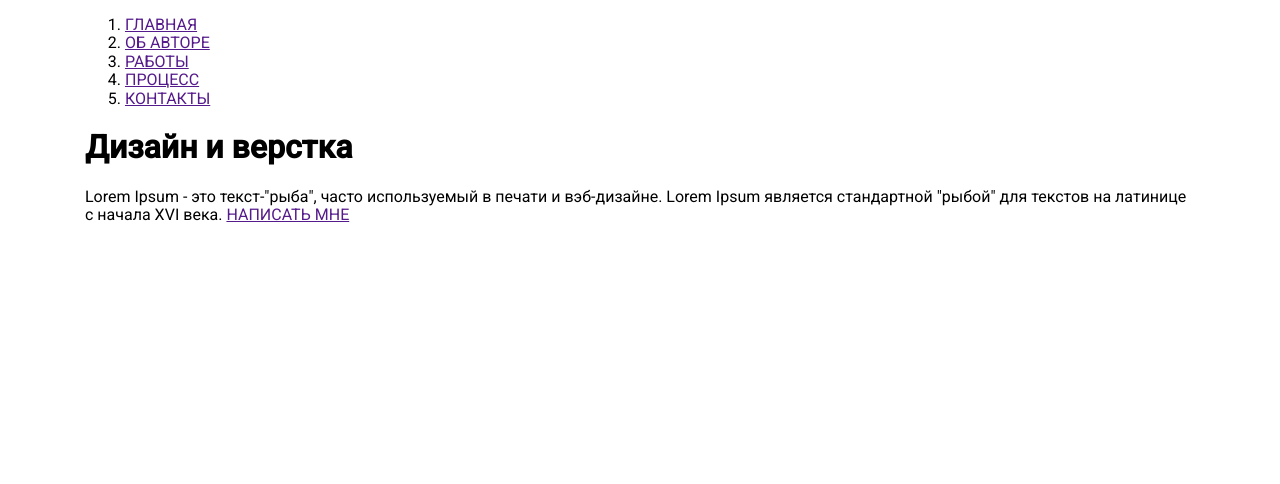
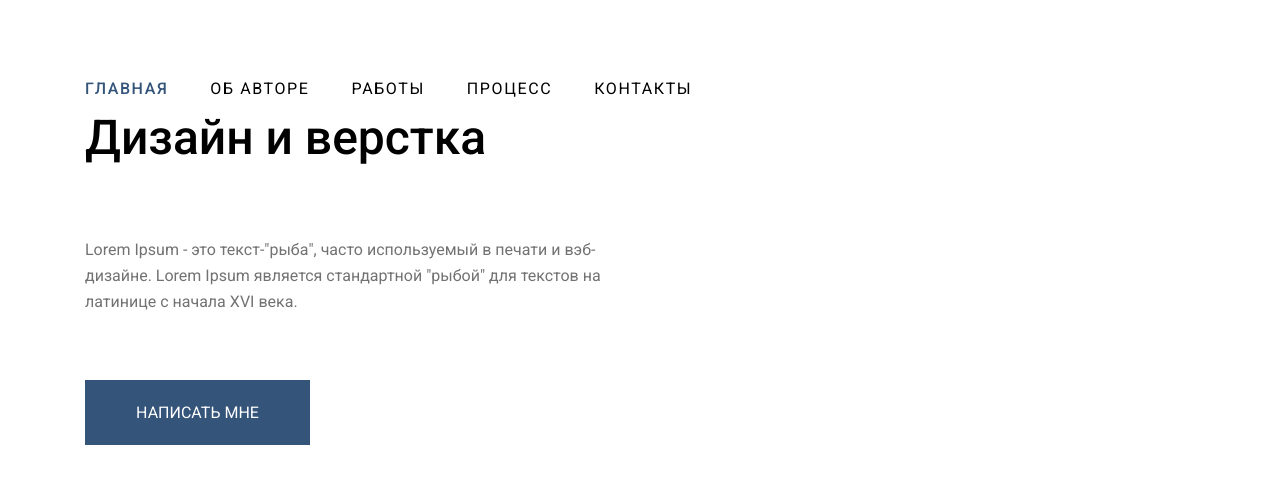
Before and after one commit to aiiram/hw-10, a plain HTML site: page index.html in a window 1280 px wide. Drawn offline with Linux system fonts and the light colour scheme.

Commit message:
Базовое оформление блока header

```diff
--- a/css/style.css
+++ b/css/style.css
@@ -1,8 +1,102 @@
+:root {
+  --color-black: #000000;
+  --color-primary: #34547A;
+  --color-secondary: #727272;
+  --color-gray-light: #EEEFF1;
+  --color-white: #ffffff;
+  --font-family: 'Roboto', sans-serif;
+  --font-size: 16px;
+  --letter-spacing: 0.1em;
+  --line-height-lg: 1.625;
+--container-primary: 1110px;
+--container-small: 540px;
+--gap: 20px;
+
+}
+
+*,
+*::before,
+a::after {
+  box-sizing: border-box;
+  margin: 0;
+  padding: 0;
+}
+
 html {
-  font-family: 'Roboto', sans-serif;
+  font-family: var(--font-family);
+  font-size: var(--font-size);
+  font-weight: 400;
+}
+
+a {
+  text-decoration: none;
 }
 
 .container {
-  width: min(100% - 40px, 1110px);
+  width: min(100% - 40px, var(--container-primary));
   margin-inline: auto;
 }
+
+.header {
+  background-color: --color-gray-light;
+  padding-top: 80px;
+  padding-bottom: 140px;
+}
+
+.navbar {}
+
+.navbar__list {
+  list-style: none;
+  display: flex;
+  gap: 42px;
+}
+
+.navbar__item {}
+
+.navbar__link {
+  font-family: var(--font-family);
+  letter-spacing: var(--letter-spacing);
+
+  color: var(--color-black);
+}
+
+.navbar__link--active {
+
+
+  font-weight: 500;
+  color: var(--color-primary);
+
+}
+
+.content {
+  max-width: var(--container-small);
+
+}
+
+.content__title {
+  margin: 0 0 60px;
+  font-weight: 500;
+  font-size: 48px;
+  line-height: 79px;
+  /* color: var(--color-black); */
+
+}
+
+.content__discription {
+  line-height: 26px;
+  color: var(--color-secondary);
+  margin-bottom: 65px;
+}
+
+.content__link {
+  display: flex;
+  justify-content: center;
+  align-items: center;
+  width: 225px;
+  min-height: 65px;
+  padding: 0, 5em;
+  background-color: var(--color-primary);
+  color: var(--color-white);
+}
+
+.about {}
--- a/index.html
+++ b/index.html
@@ -39,11 +39,11 @@
 
       <div class="content">
         <h1 class="content__title">Дизайн и верстка</h1>
-        <div class="content__discription">
+        <p class="content__discription">
           Lorem Ipsum - это текст-"рыба", часто используемый в печати и вэб-дизайне. Lorem Ipsum является стандартной
-          "рыбой" для текстов на латинице с начала XVI века.
-          <a class="content__link" href="">НАПИСАТЬ МНЕ</a>
-        </div>
+          "рыбой" для текстов на латинице с начала XVI века. </p>
+        <a class="content__link" href="">НАПИСАТЬ МНЕ</a>
+
       </div>
 
     </div>
```
